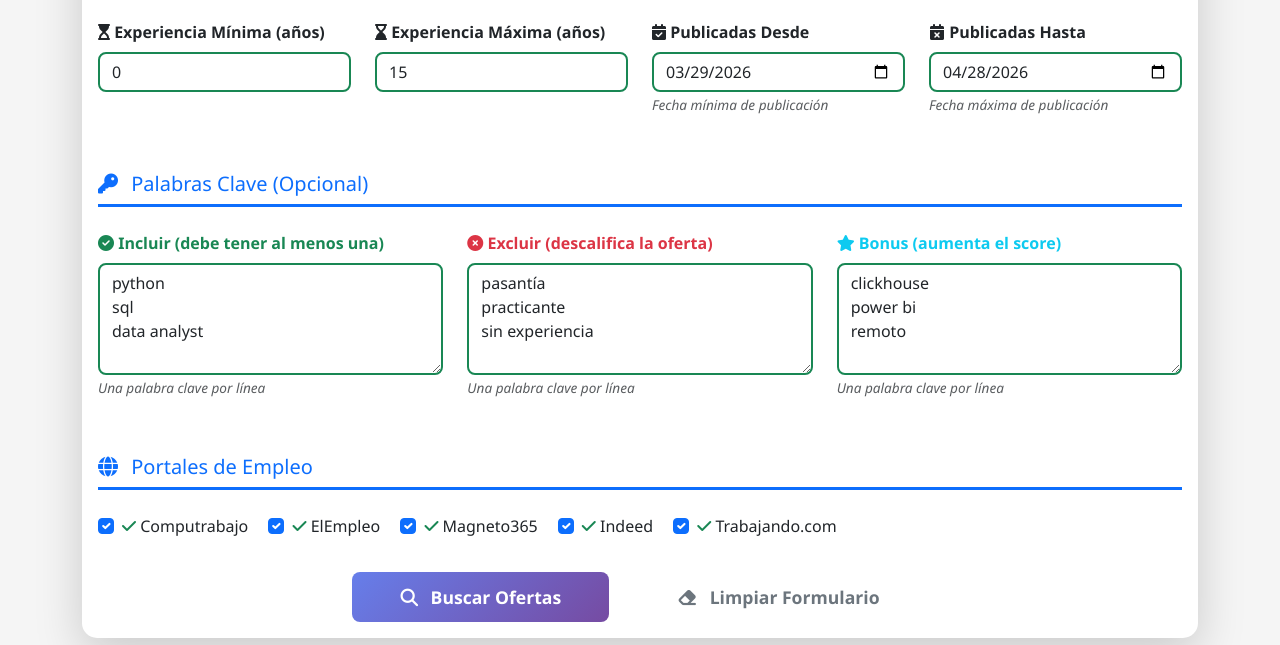
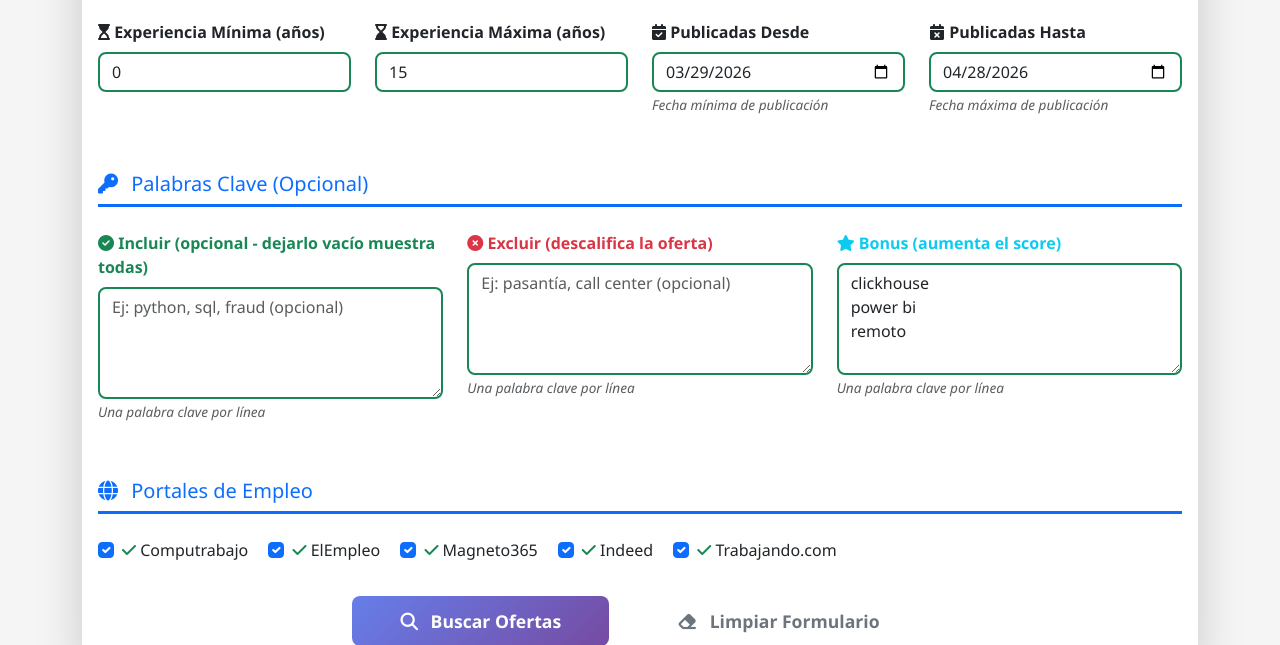
Before and after one commit to DuvanP11/Job_Search, a Flask app: page / in a window 1280 px wide. Shown: the part 942-1587 px from the top of the page. Run offline with Flask 3, Linux system fonts and the light colour scheme.

Commit message:
🔧 Hacer búsqueda menos restrictiva para traer más resultados
CAMBIOS CLAVE:
✅ Keywords de inclusión ahora OPCIONALES (vacías por defecto)
✅ Keywords de exclusión OPCIONALES (vacías por defecto)
✅ Filtros simplificados - si no hay keywords, muestra TODO
✅ Etiquetas actualizadas para claridad

RESULTADO:
- Ahora trae TODAS las ofertas por defecto
- Usuario puede agregar filtros si quiere ser específico
- Mucho más probable obtener resultados

```diff
--- a/static/js/main.js
+++ b/static/js/main.js
@@ -282,8 +282,8 @@ document.addEventListener('DOMContentLoaded', function() {
             hace30dias.setDate(hace30dias.getDate() - 30);
             document.getElementById('fecha_desde').value = hace30dias.toISOString().split('T')[0];
 
-            document.getElementById('keywords_incluir').value = 'python\nsql\ndata analyst';
-            document.getElementById('keywords_excluir').value = 'pasantía\npracticante\nsin experiencia';
+            document.getElementById('keywords_incluir').value = '';
+            document.getElementById('keywords_excluir').value = '';
             document.getElementById('keywords_bonus').value = 'clickhouse\npower bi\nremoto';
 
             // Checkboxes
--- a/templates/index.html
+++ b/templates/index.html
@@ -240,16 +240,14 @@ Remoto</textarea>
 
                             <div class="col-md-4 mb-3">
                                 <label for="keywords_incluir" class="form-label text-success">
-                                    <i class="fas fa-check-circle"></i> Incluir (debe tener al menos una)
+                                    <i class="fas fa-check-circle"></i> Incluir (opcional - dejarlo vacío muestra todas)
                                 </label>
                                 <textarea
                                     class="form-control"
                                     id="keywords_incluir"
                                     rows="4"
-                                    placeholder="Ej: python, sql, fraud"
-                                >python
-sql
-data analyst</textarea>
+                                    placeholder="Ej: python, sql, fraud (opcional)"
+                                ></textarea>
                                 <small class="text-muted">Una palabra clave por línea</small>
                             </div>
 
@@ -261,10 +259,8 @@ data analyst</textarea>
                                     class="form-control"
                                     id="keywords_excluir"
                                     rows="4"
-                                    placeholder="Ej: pasantía, call center"
-                                >pasantía
-practicante
-sin experiencia</textarea>
+                                    placeholder="Ej: pasantía, call center (opcional)"
+                                ></textarea>
                                 <small class="text-muted">Una palabra clave por línea</small>
                             </div>
 
```
Also changed, not shown: utils/scraper.py (+4 -3 lines).
